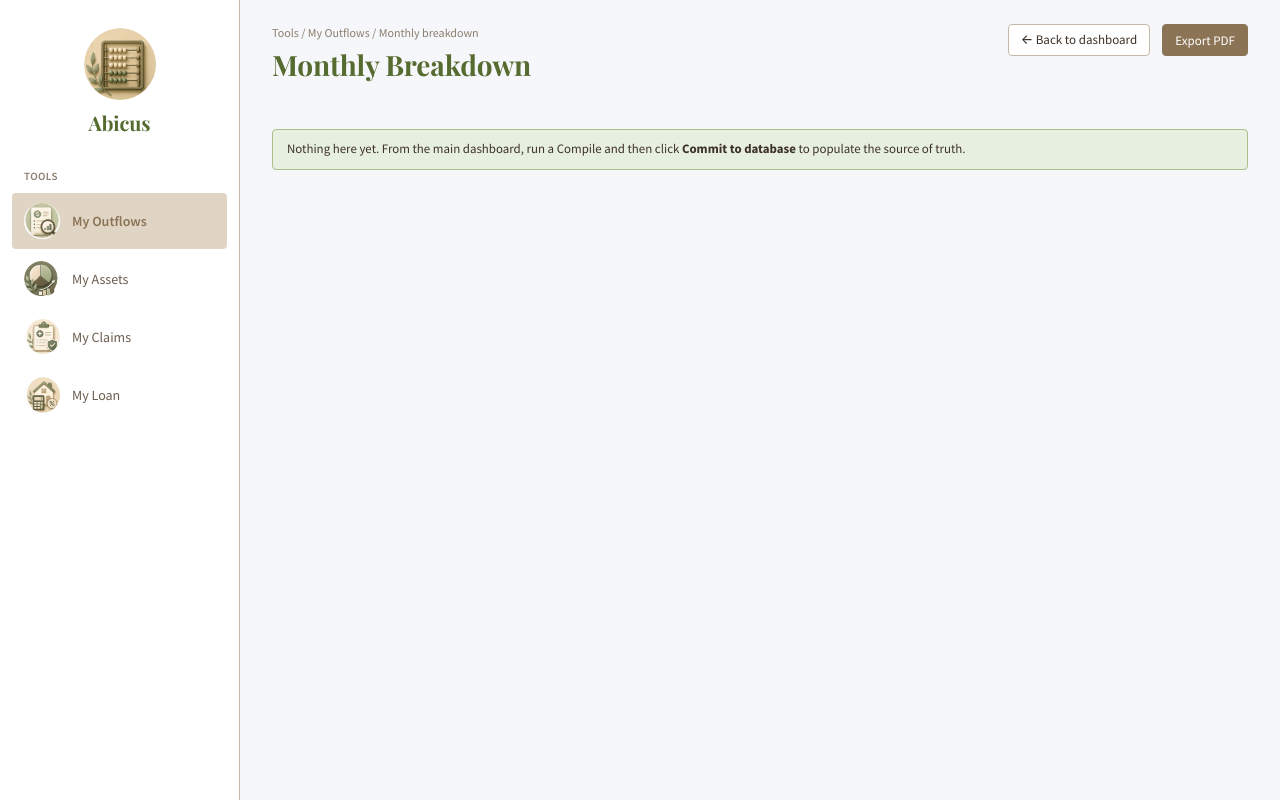
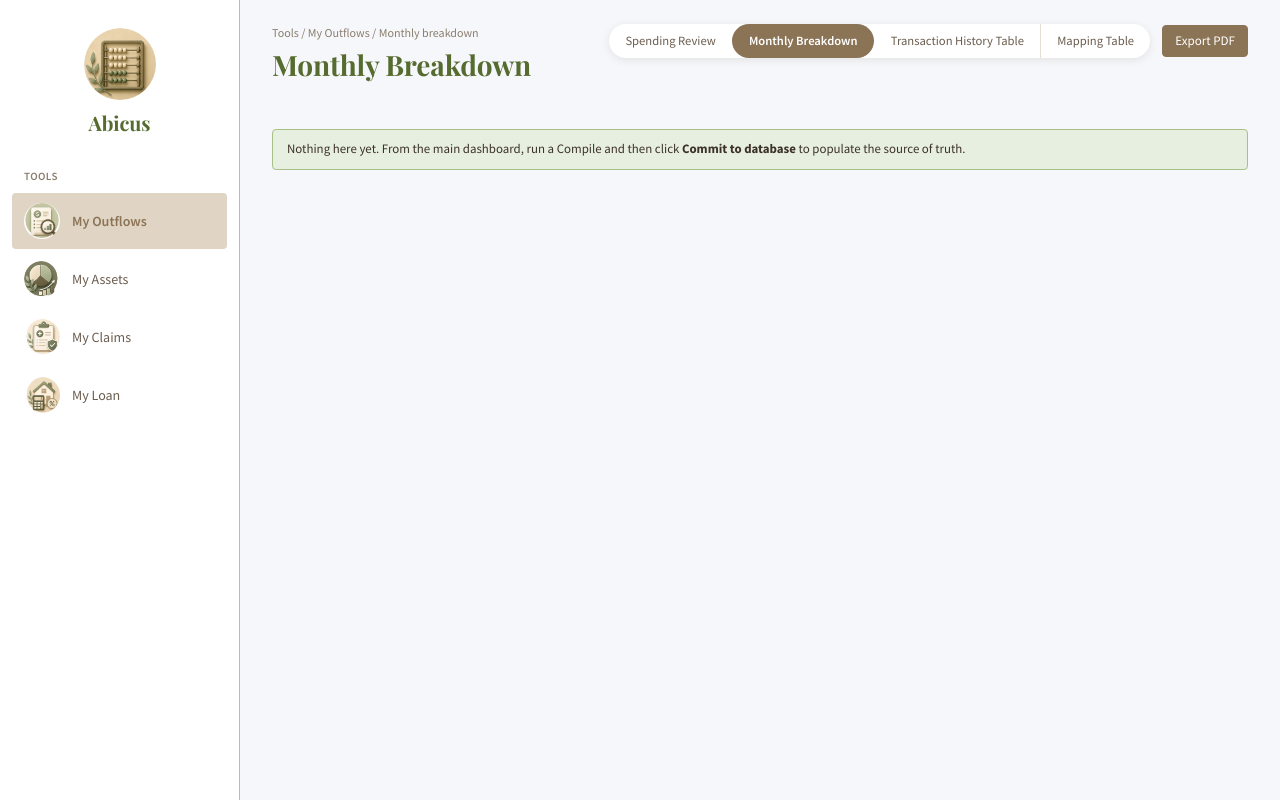
Before and after one commit to snowleopard-spec/abicus, a FastAPI app: page /outflows/breakdown in a window 1280 px wide. Run offline with FastAPI, Linux system fonts and the light colour scheme; data that the repository does not hold is empty; some libraries are stand-ins or nearby versions.

Commit message:
feat(outflows): segmented pill tab bar across the four pages
'Option 4' style from the tab reference: stadium container with a solid
filled pill on the active tab (accent brown, white text), thin dividers
between inactive tabs. Shared _tabs.html partial included from all four
templates' page_actions with a per-page active flag, replacing the old
back/edit button links; page-specific action buttons (Save changes,
Export PDF) remain beside the tabs.

Co-Authored-By: Claude Fable 5 <noreply@anthropic.com>
Claude-Session: https://claude.ai/code/session_01TMk7hoLsvZcgt6akowLiFY

```diff
--- a/abicus/apps/outflows/static/outflows.css
+++ b/abicus/apps/outflows/static/outflows.css
@@ -232,6 +232,38 @@ code {
   color: var(--text-primary);
 }
 .date-controls .arrow { color: var(--text-muted); font-size: 1.1rem; }
+
+/* ---------- Page tabs ("option 4": stadium bar, filled active pill) ---- */
+.ofx-tabs {
+  display: inline-flex;
+  align-items: stretch;
+  background: var(--bg-card);
+  border-radius: 999px;
+  box-shadow: 0 2px 8px rgba(61, 50, 41, 0.10);
+  overflow: hidden;
+}
+.ofx-tab {
+  display: inline-flex;
+  align-items: center;
+  padding: 0.55rem 1.15rem;
+  font-size: 0.9rem;
+  color: var(--text-secondary);
+  text-decoration: none;
+  white-space: nowrap;
+  border-left: 1px solid var(--border-light);
+}
+.ofx-tab:first-child { border-left: none; }
+.ofx-tab:hover { color: var(--text-primary); }
+.ofx-tab--active {
+  background: var(--accent);
+  color: #fff;
+  border-radius: 999px;
+  border-left-color: transparent;
+  font-weight: 600;
+}
+.ofx-tab--active:hover { color: #fff; }
+/* No divider bleeding out of the active pill's right edge either. */
+.ofx-tab--active + .ofx-tab { border-left-color: transparent; }
 
 /* ---------- Saved states ---------- */
 .date-controls .state-save {
--- /dev/null
+++ b/abicus/apps/outflows/templates/_tabs.html
@@ -0,0 +1,9 @@
+{# Segmented pill tab bar for the four outflows pages ("option 4" style:
+   stadium container, solid filled pill on the active tab). Set `tab` to
+   one of review | breakdown | history | mapping before including. #}
+<nav class="ofx-tabs" aria-label="Outflows pages">
+  <a href="/outflows/" class="ofx-tab {% if tab == 'review' %}ofx-tab--active{% endif %}">Spending Review</a>
+  <a href="/outflows/breakdown" class="ofx-tab {% if tab == 'breakdown' %}ofx-tab--active{% endif %}">Monthly Breakdown</a>
+  <a href="/outflows/history" class="ofx-tab {% if tab == 'history' %}ofx-tab--active{% endif %}">Transaction History Table</a>
+  <a href="/outflows/mapping" class="ofx-tab {% if tab == 'mapping' %}ofx-tab--active{% endif %}">Mapping Table</a>
+</nav>
--- a/abicus/apps/outflows/templates/breakdown.html
+++ b/abicus/apps/outflows/templates/breakdown.html
@@ -4,7 +4,8 @@
 {% block breadcrumb %}Tools / My Outflows / Monthly breakdown{% endblock %}
 
 {% block page_actions %}
-<a href="/outflows" class="btn">← Back to dashboard</a>
+{% set tab = "breakdown" %}
+{% include "outflows/_tabs.html" %}
 <button type="button" id="export-pdf-btn" class="btn btn-primary">Export PDF</button>
 {% endblock %}
 
--- a/abicus/apps/outflows/templates/history.html
+++ b/abicus/apps/outflows/templates/history.html
@@ -4,8 +4,8 @@
 {% block breadcrumb %}Tools / My Outflows / Transaction history{% endblock %}
 
 {% block page_actions %}
-<a href="/outflows" class="btn">← Back to dashboard</a>
-<a href="/outflows/mapping" class="btn">Edit mapping →</a>
+{% set tab = "history" %}
+{% include "outflows/_tabs.html" %}
 <button class="btn btn-primary" id="save-btn" disabled>Save changes</button>
 {% endblock %}
 
--- a/abicus/apps/outflows/templates/mapping.html
+++ b/abicus/apps/outflows/templates/mapping.html
@@ -4,8 +4,8 @@
 {% block breadcrumb %}Tools / My Outflows / Mapping editor{% endblock %}
 
 {% block page_actions %}
-<a href="/outflows" class="btn">← Back to dashboard</a>
-<a href="/outflows/history" class="btn">Edit history →</a>
+{% set tab = "mapping" %}
+{% include "outflows/_tabs.html" %}
 <button class="btn btn-primary" id="save-btn" disabled>Save changes</button>
 {% endblock %}
 
--- a/abicus/apps/outflows/templates/page.html
+++ b/abicus/apps/outflows/templates/page.html
@@ -2,9 +2,8 @@
 {% block title %}Spending Review · Abicus{% endblock %}
 {% block page_title %}Spending Review{% endblock %}
 {% block page_actions %}
-<a href="/outflows/breakdown" class="btn">Monthly breakdown</a>
-<a href="/outflows/history" class="btn">Transaction History Table</a>
-<a href="/outflows/mapping" class="btn">Mapping Table</a>
+{% set tab = "review" %}
+{% include "outflows/_tabs.html" %}
 {% endblock %}
 
 {% block head %}
```
